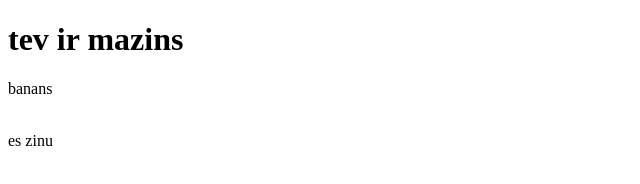
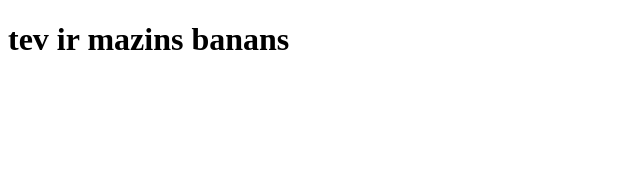
Before and after one commit to Gabitis/webpage3, a plain HTML site: page index.html in a window 1280 px wide. Shown: the whole page, without its empty margins (0-640 px from the left). Drawn offline with Linux system fonts and the light colour scheme.

Commit message:
Update index.html

```diff
--- a/index.html
+++ b/index.html
@@ -1,12 +1,12 @@
 <!DOCTYPE html>
+
 <html>
+
+ <head>
+   <title>webpage3</title>
+   <link eel="icon" type=image/png"href=https://icons.iconarchive.com/icons/google/noto-emoji-food-drink/1024/32346-banana-icon.png
 <body>
-
-  <h1>tev ir mazins</h1>
-  <p>banans</p>
-  <br>es zinu</br>
-
-
+  <h1>tev ir mazins banans</h1>
 </body>
 
 </html>
```
